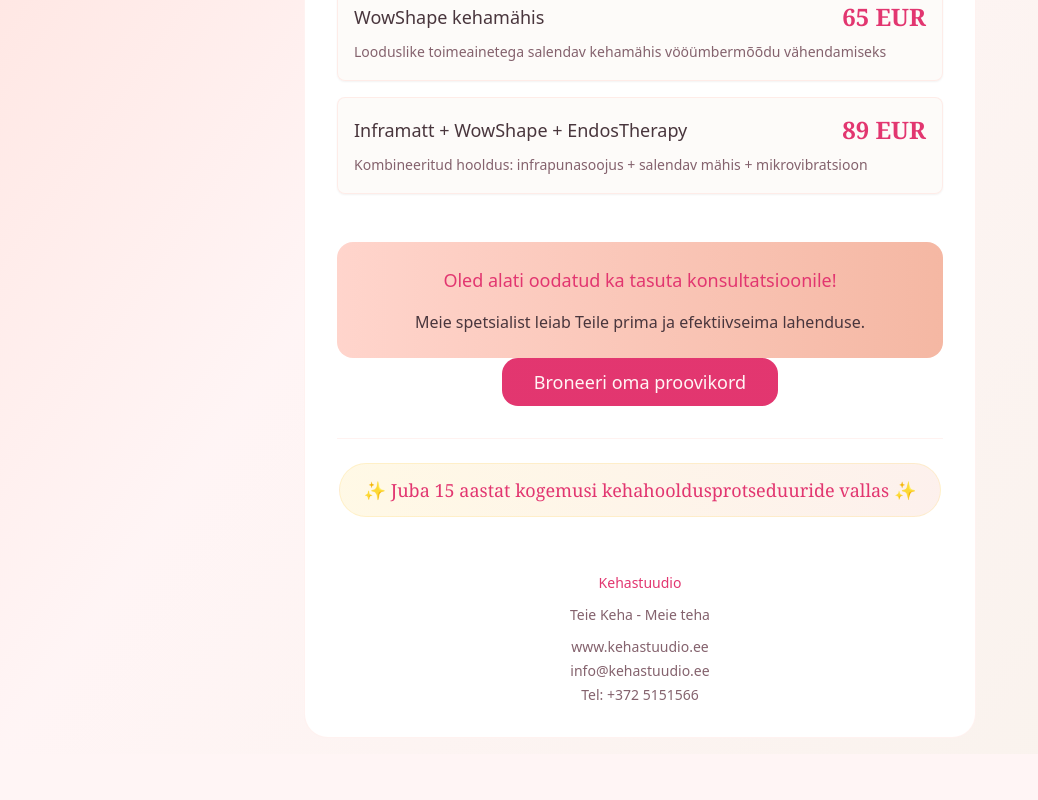
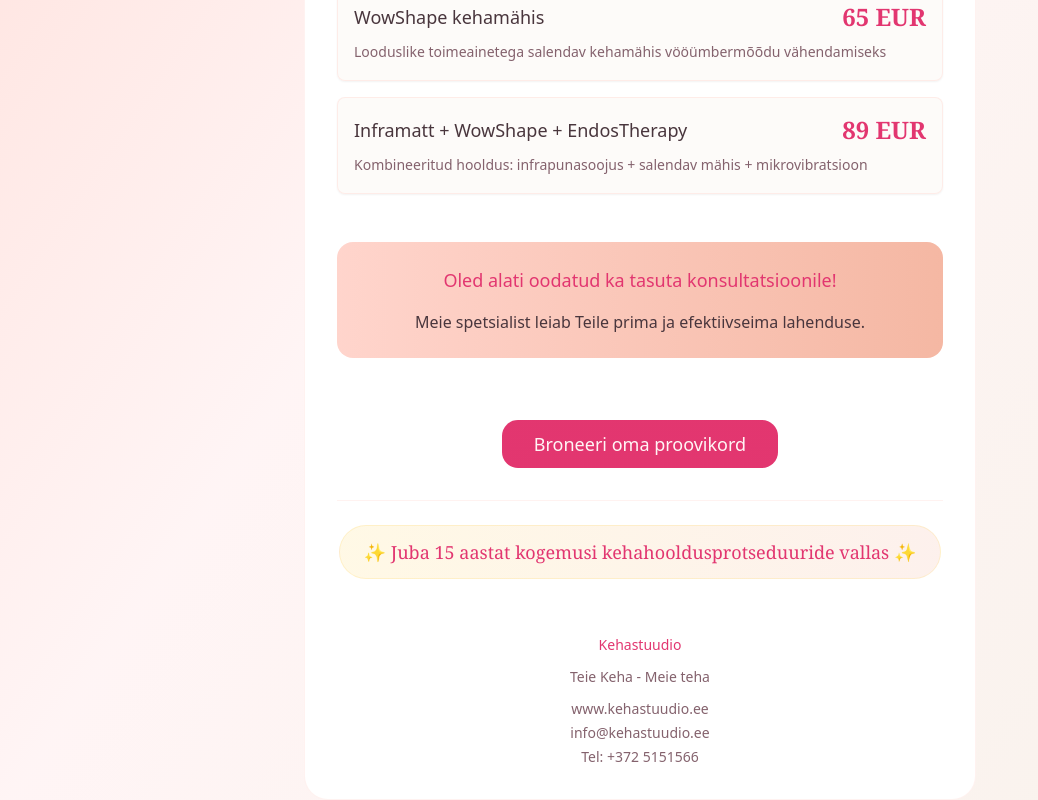
Before and after one commit to JuhanKuusk/keha-heaolu-kutse, a React (Vite) app: page / in a window 1280 px wide. Shown: the part 1077-1877 px from the top of the page, without its empty margins (0-1038 px from the left). Before the commit the page ends 1831 px from the top, so only its background shows below. Built offline with nearby package versions, Linux system fonts and the light colour scheme.

Commit message:
Lisa tasuta konsultatsioonile tekst
Lisasin "Oled alati oodatud ka tasuta konsultatsioonile! Meie spetsialist leiab Teile prima ja efektiivseima lahenduse." teksti tabeli ja broneerimisnupu vahele, lisades 1 cm vahe.

```diff
--- a/src/components/EmailTemplate.tsx
+++ b/src/components/EmailTemplate.tsx
@@ -125,6 +125,8 @@ const EmailTemplate = () => {
                 </p>
               </div>
 
+              <div style={{ height: "1cm" }} aria-hidden="true" />
+
               <a
                 href="https://broneerimine.timma.ee/kehastuudio"
                 target="_blank"
```
